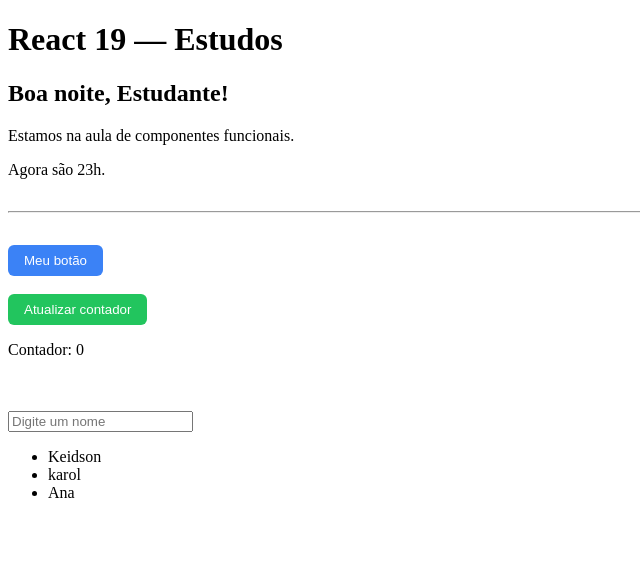
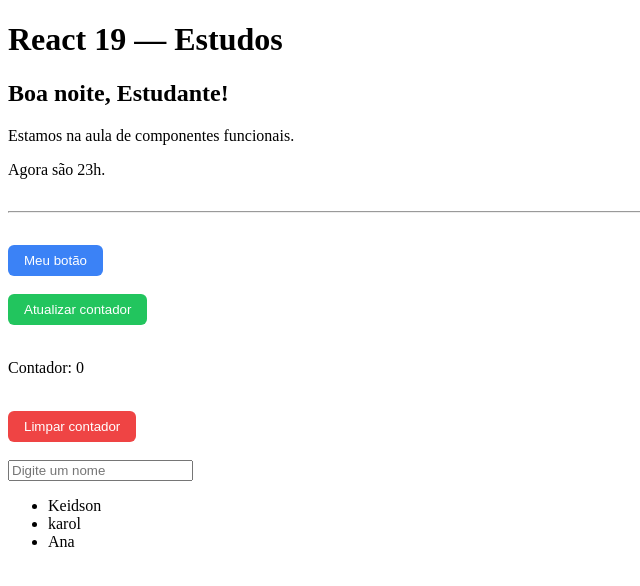
Before and after one commit to keidsondesigner/claude-mentor-react19, a React (Vite) app: page / in a window 1280 px wide. Shown: the top 586 px of the page, without its empty margins (0-640 px from the left). Built offline with nearby package versions, Linux system fonts and the light colour scheme; the HTML template or start-up script is replaced by a standard one.

Commit message:
7 aula - Efeitos colaterais com useEffect()

```diff
--- a/src/App.tsx
+++ b/src/App.tsx
@@ -1,4 +1,4 @@
-import { useState } from 'react'
+import { useEffect, useState } from 'react'
 import Greeting from './components/Greeting'
 import MeuButton from './components/MeuButton'
 
@@ -13,6 +13,11 @@ function App() {
   function handleClick() {
     alert('Clicado via props!')
   }
+
+  // 7 aula - Efeitos colaterais com useEffect()
+  useEffect(() => {
+    console.log(document.title = `Você clicou ${count} vezes`);
+  }, [count]);
 
 
   return (
@@ -40,7 +45,19 @@ function App() {
       >
         Atualizar contador
       </MeuButton>
+
+      <br />
+      <br />
       <p>Contador: {count}</p>
+      <br />
+
+      <MeuButton
+        variant="danger"
+        title="Limpar contador"
+        onClick={() => setCount(0)}
+      >
+        Limpar contador
+      </MeuButton>
 
       <br />
       <br />
```
